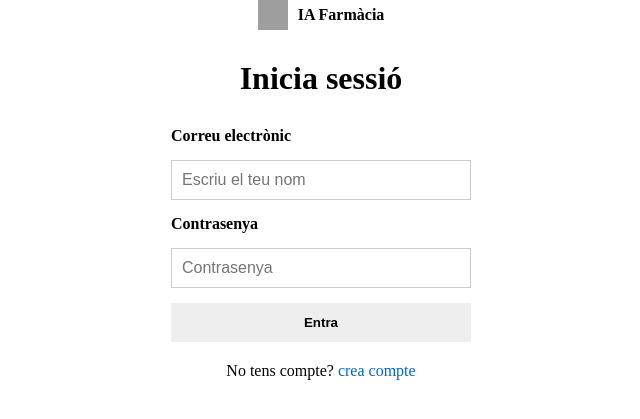
After one commit to GavinCartier/pharmaceutical-ai, a Flask app: page /signin in a window 1280 px wide. The commit adds this page. Shown: the top 419 px of the page, without its empty margins (319-959 px from the left). Run offline with Flask 3, Linux system fonts and the light colour scheme; grey boxes are pictures that could not be loaded.

Commit message:
Adding sign in page

```diff
--- a/app.py
+++ b/app.py
@@ -1,11 +1,15 @@
 # app.py
 from flask import Flask, render_template
 
-app = Flask(__name__)
+app = Flask(__name__, static_folder='static')
 
 @app.route("/")
 def home():
     return render_template("index.html")
 
+@app.route('/signin')
+def signin():
+    return render_template('components/signin.html')
+
 if __name__ == "__main__":
     app.run(debug=True)
--- a/static/css/styles.css
+++ b/static/css/styles.css
@@ -3,4 +3,64 @@ body {
     background-color: white;
     display: flex;
     flex-direction: horizontal;
+    align-items: center;
+    justify-content: center;
+
 }
+
+.container {
+    text-align: center;
+    width: 300px;
+}
+
+.logo {
+    display: flex;
+    align-items: center;
+    justify-content: center;
+    gap: 10px;
+    margin-bottom: 30px;
+}
+
+.logo img {
+    width: 30px;
+    height: 30px;
+}
+
+h1 {
+    margin-bottom: 30px;
+    font-size: 2rem;
+}
+
+form {
+    display: flex;
+    flex-direction: column;
+    gap: 15px;
+}
+
+label {
+    text-align: left;
+    font-weight: bold;
+}
+
+input {
+    padding: 10px;
+    font-size: 1rem;
+    border: 1px solid #ccc;
+}
+
+button {
+    padding: 12px;
+    background-color: #eee;
+    font-weight: bold;
+    border: none;
+    cursor: pointer;
+}
+
+.register {
+    margin-top: 20px;
+}
+
+.register a {
+    color: #0066cc;
+    text-decoration: none;
+}
--- /dev/null
+++ b/templates/components/signin.html
@@ -0,0 +1,33 @@
+<!DOCTYPE html>
+<html lang="ca">
+<head>
+  <meta charset="UTF-8" />
+  <meta name="viewport" content="width=device-width, initial-scale=1.0" />
+  <title>Inicia sessió - IA Farmàcia</title>
+  <link rel="stylesheet" href="{{ url_for('static', filename='css/styles.css') }}">
+</head>
+<body>
+
+  <div class="container">
+    <div class="logo">
+      <img src="https://upload.wikimedia.org/wikipedia/commons/2/28/White_circle_with_black_cross.svg" alt="Logo IA Farmàcia" />
+      <span><strong>IA Farmàcia</strong></span>
+    </div>
+
+    <h1>Inicia sessió</h1>
+
+    <form action="/login" method="post">
+      <label for="email">Correu electrònic</label>
+      <input type="email" id="email" name="email" placeholder="Escriu el teu nom" required />
+
+      <label for="password">Contrasenya</label>
+      <input type="password" id="password" name="password" placeholder="Contrasenya" required />
+
+      <button type="submit">Entra</button>
+    </form>
+
+    <p class="register">No tens compte? <a href="/register">crea compte</a></p>
+  </div>
+
+</body>
+</html>
```
Also changed, not shown: 2 other files.
